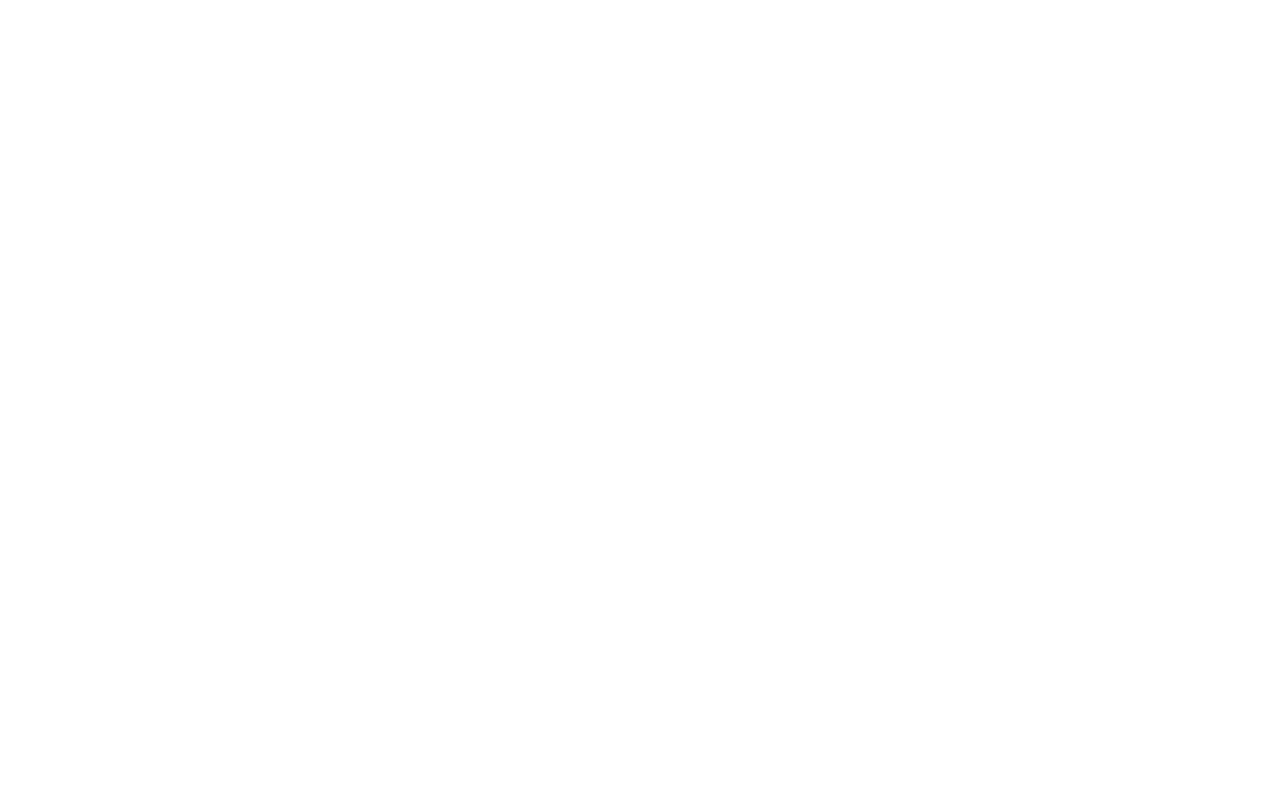
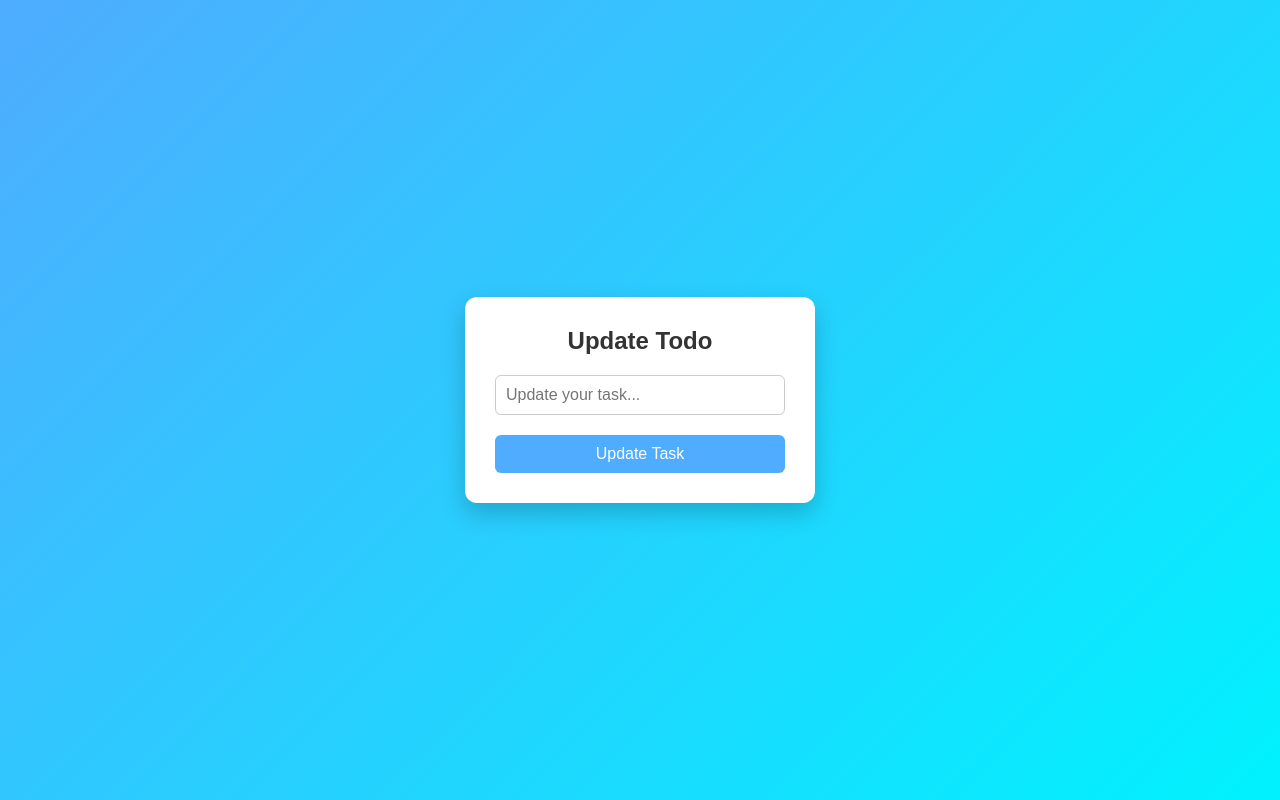
Before and after one commit to Prajwal-creator/reactday5, a React (Vite) app: page /update/1 in a window 1280 px wide. Before the commit this address had no page. Built offline with nearby package versions, Linux system fonts and the light colour scheme.

Commit message:
update todo feature

```diff
--- a/src/App.jsx
+++ b/src/App.jsx
@@ -7,6 +7,7 @@
 import Loginpage from "./pages/loginpage";
 import Homes from "./pages/homes";
 import Signupp from "./pages/signupp";
+import Updates from "./pages/updatepage";
 
 function App(){
   return(
@@ -16,6 +17,7 @@
                <Route path="/signup" element={<Signupp/>}/>
                <Route path="/" element={<Loginpage/>}/>
                <Route path="/home" element={<Homes/>}/>
+               <Route path="/update/:id" element={<Updates/>}/>
            </Routes>
       </BrowserRouter>
     </div>
--- a/src/components/home.jsx
+++ b/src/components/home.jsx
@@ -2,6 +2,7 @@
 import { useState } from "react";
 import "./home.css";
 import axios from "axios";
+import { Link } from "react-router-dom";
 
 function Home() {
   const [arr, setarr] = useState([]);
@@ -93,7 +94,7 @@
             </div>
 
             <div className="task-actions">
-              <button className="update-btn">Update</button>
+              <Link to={`/update/${arm.id}`}><button className="update-btn">Update</button></Link>
               <button className="delete-btn" onClick={() => deletetodo(arm.id)}>
                 {arm.id}
               </button>
--- /dev/null
+++ b/src/components/update.css
@@ -0,0 +1,84 @@
+*{
+  margin:0;
+  padding:0;
+  box-sizing:border-box;
+  font-family:Arial, Helvetica, sans-serif;
+}
+
+.update-page{
+  height:100vh;
+  display:flex;
+  justify-content:center;
+  align-items:center;
+  background:linear-gradient(135deg,#4facfe,#00f2fe);
+}
+
+.update-card{
+  width:350px;
+  padding:30px;
+  background:white;
+  border-radius:12px;
+  box-shadow:0 10px 25px rgba(0,0,0,0.2);
+  text-align:center;
+
+  animation:fadeIn 0.5s ease-in-out;
+}
+
+.title{
+  margin-bottom:20px;
+  color:#333;
+}
+
+.task-input{
+  width:100%;
+  padding:10px;
+  margin-bottom:20px;
+  border-radius:6px;
+  border:1px solid #ccc;
+  font-size:16px;
+}
+
+.task-input:focus{
+  outline:none;
+  border:1px solid #4facfe;
+}
+
+.update-btn{
+  width:100%;
+  padding:10px;
+  background:#4facfe;
+  color:white;
+  border:none;
+  border-radius:6px;
+  font-size:16px;
+  cursor:pointer;
+  transition:0.3s;
+}
+
+.update-btn:hover{
+  background:#007bff;
+  transform:scale(1.03);
+}
+
+/* Animation */
+
+@keyframes fadeIn{
+  from{
+    opacity:0;
+    transform:translateY(20px);
+  }
+  to{
+    opacity:1;
+    transform:translateY(0);
+  }
+}
+
+/* Responsive */
+
+@media(max-width:500px){
+
+  .update-card{
+    width:90%;
+  }
+
+}
--- /dev/null
+++ b/src/components/update.jsx
@@ -0,0 +1,61 @@
+import React from "react";
+import './update.css'
+import {useState} from 'react'
+import axios from "axios";
+import { useNavigate } from "react-router-dom";
+
+function Update({uid}){
+
+    const [task,settask] =useState({
+        title:""
+    })
+
+    const navigate = useNavigate();
+    const Token =localStorage.getItem("token");
+
+async function todoupdate(){
+    try{
+        const response = await axios.patch("http://127.0.0.1:8000/todos/"+uid+"/update/",task,{
+            headers:{
+                Authorization: `Bearer ${Token}`
+            }
+        })
+        console.log("successfully working")
+        console.log(response.data);
+        settask({...task,title:""});
+        navigate("./home");
+
+    }catch(error){
+        console.log(error.response.data);
+        console.log("not working")
+    }
+
+}
+
+    return(
+        <div className="update-page">
+
+      <div className="update-card">
+
+        <h2 className="title">Update Todo</h2>
+
+        <input
+          type="text"
+          placeholder="Update your task..."
+          className="task-input"
+          value={task.title}
+          onChange={(e)=>{settask({title:e.target.value})}}
+
+        />
+
+        <button className="update-btn" onClick={()=>todoupdate()}>
+          Update Task
+        </button>
+
+      </div>
+
+    </div>
+    )
+}
+
+export default Update;
--- /dev/null
+++ b/src/pages/updatepage.jsx
@@ -0,0 +1,12 @@
+import React from "react";
+import Update from "../components/update";
+import { useParams } from "react-router-dom";
+
+function Updates(){
+    const { id } = useParams()
+    return(
+        <Update uid={id}/>
+    )
+}
+
+export default Updates;
```
